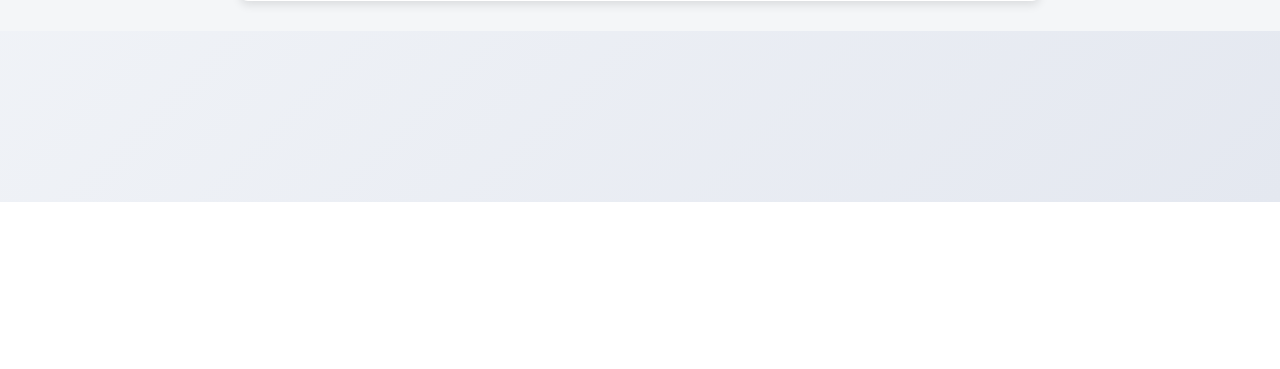
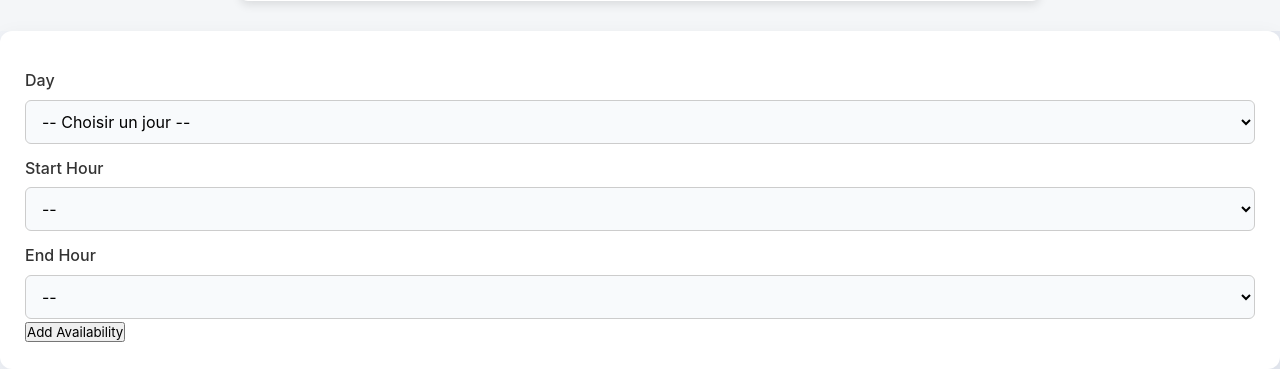
Before and after one commit to anaslkhl/Istichara_project, a PHP site: page /availabilityManagement.php in a window 1280 px wide. Shown: the part 598-967 px from the top of the page. Before the commit the page ends 800 px from the top, so only its background shows below. Run offline with PHP 8.4, Linux system fonts and the light colour scheme; data that the repository does not hold is empty.

Commit message:
did the delete and almost done with the edit of a professionnal availability

```diff
--- a/src/Routing/routes.php
+++ b/src/Routing/routes.php
@@ -22,3 +22,6 @@ $router->get('/professional_reservation', 'personController@professional_reserva
 $router->get('/showprofile', 'personController@showprofile');
 $router->get('/availability', 'availabilityController@availability');
 $router->post('/insertAvailability', 'availabilityController@insertAvailability');
+$router->get('/deleteAvailability', 'availabilityController@deleteAvailability');
+$router->get('/getAvailability', 'availabilityController@getAvailability');
+$router->post('/updateAvailability', 'availabilityController@updateAvailability');
--- a/src/public/availabilityManagement.php
+++ b/src/public/availabilityManagement.php
@@ -6,6 +6,7 @@
     <meta name="viewport" content="width=device-width, initial-scale=1.0">
     <title>AVAILABILITY - MANAGEMENT</title>
     <link rel="stylesheet" href="css/style.css">
+    <!-- <script src="script/script.js" defer></script> -->
 </head>
 
 <body>
@@ -91,8 +92,8 @@
                             <td><?= $availability['heure_fin'] ?></td>
                             <td>
                                 <div class="action-buttons">
-                                    <button class="btn-edit" type="button">Edit</button>
-                                    <button class="btn-delete" type="button">Delete</button>
+                                    <a href="<?= $_ENV['base_url'] ?>/getAvailability?rowId=<?= $availability['id'] ?>"><button class="btn-edit" type="button" onclick="toggleForm()">Edit</button></a>
+                                    <a href="<?= $_ENV['base_url'] ?>/deleteAvailability?rowId=<?= $availability['id'] ?>"><button class="btn-delete" type="button">Delete</button></a>
                                 </div>
                             </td>
                         </tr>
@@ -103,7 +104,71 @@
 
         </div>
     </div>
+    <div id="modalll">
+        <form method="post" action="<?= $_ENV['base_url'] ?>/insertAvailability">
+                <div class="availability-form-group">
 
+                    <div>
+                        <label for="day">Day</label>
+                        <select id="day" name="day" class="availability-select" required>
+                            <option value="">-- Choisir un jour --</option>
+                            <option value="Lundi">lundi</option>
+                            <option value="Mardi">mardi</option>
+                            <option value="Mercredi">mercredi</option>
+                            <option value="Jeudi">jeudi</option>
+                            <option value="Vendredi">vendredi</option>
+                            <option value="Samedi">samedi</option>
+                            <option value="Dimanche">dimanche</option>
+                        </select>
+
+                    </div>
+
+                    <div>
+                        <label for="start_hour">Start Hour</label>
+                        <select id="start_hour" name="start_hour" class="availability-select" required>
+                            <option value="">--</option>
+                            <?php
+                            for ($h = 8; $h < 20; $h++) {
+                                $hour = str_pad($h, 2, '0', STR_PAD_LEFT);
+                                echo "<option value=\"$hour\">$hour</option>";
+                            }
+                            ?>
+                        </select>
+                    </div>
+
+                    <div>
+                        <label for="end_hour">End Hour</label>
+                        <select id="end_hour" name="end_hour" class="availability-select" required>
+                            <option value="">--</option>
+                            <?php
+                            for ($h = 9; $h < 21; $h++) {
+                                $hour = str_pad($h, 2, '0', STR_PAD_LEFT);
+                                echo "<option value=\"$hour\">$hour</option>";
+                            }
+                            ?>
+                        </select>
+                    </div>
+
+                </div>
+                <button type="submit" class="availability-button" onclick="toggleFrom()">
+                        Add Availability
+                </button>
+
+            </form>
+    </div>
+    <script>
+        function toggleForm(){
+            // if (document.getElementById('modalll').style.display == 'none'){
+
+  //   document.getElementById('modalll').style.display = "block";
+  // }
+  // else{
+
+  //   document.getElementById('modalll').style.display = "none"
+  // }
+  document.getElementById('modalll').style.display = "block";
+        }
+    </script>
 </body>
 
 </html>
```
Also changed, not shown: src/Connection/Database.php (+4 -4 lines), src/Controllers/availabilityController.php (+26 -0 lines), src/Repository/availabilityRepository.php (+27 -1 lines), src/Services/availabilityService.php (+38 -0 lines), src/public/script/script.js (+13 -0 lines).
